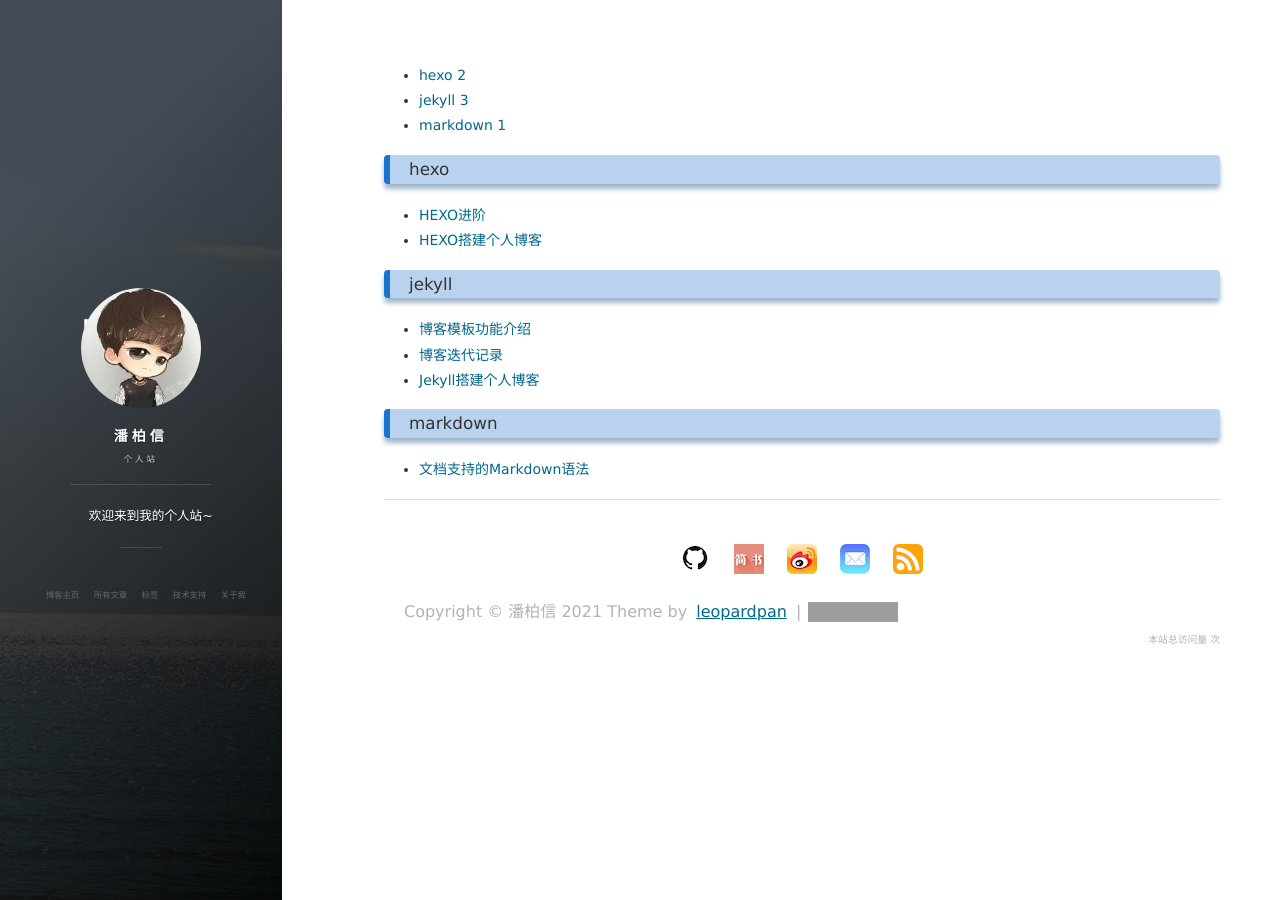
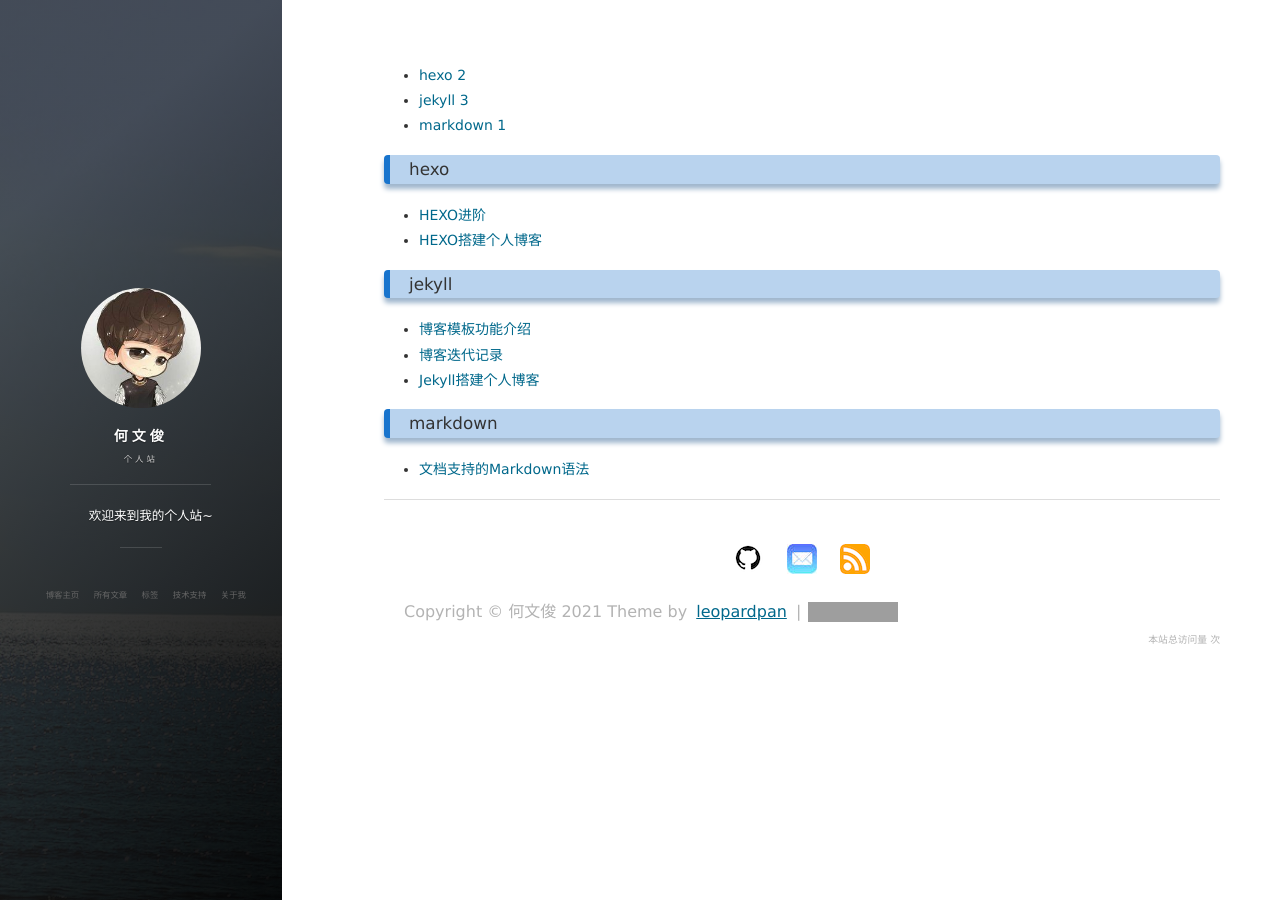
Before and after one commit to wenjun-he/wenjun-he.github.io, a Jekyll site: the page built from tags.html, in a window 1280 px wide. Built offline with Jekyll 4.4.1, drawn with Linux system fonts in a browser that asks for light colours; nearby versions of some CDN libraries; comment, search, counter and statistics services are not loaded; grey boxes are pictures that could not be loaded.

Commit message:
update config

```diff
--- a/_config.yml
+++ b/_config.yml
@@ -1,11 +1,11 @@
 # Basic
-title: 潘柏信
+title: 何文俊
 subtitle: 个人站
 description: 欢迎来到我的个人站~
 # 头像里面的标题
-avatarTitle: leopardpan
+avatarTitle: hewenjun
 # 头像里面的描述
-avatarDesc: iOS / 机器学习
+avatarDesc: Stats / Machine Learning
 url: "https://leopardpan.cn"
 
 # 博客是否自动生成目录，false为不生成
@@ -14,18 +14,18 @@ enableToc: true
 # Comment
 comment:
     # livere: MTAyMC81MDk5NC8yNzQ3Ng  # https://www.livere.com
-    disqus: leopard
+    disqus: wenjun
     # uyan: 2143225  # 有言id,登录有言官网申请
 
 # Social
 social:
-    weibo: 5366874726
-    github: leopardpan
+    # weibo: 5366874726
+    github: wenjun-he
     # zhihu: panpanleopard
     # juejin: xxx
-    jianshu: 2ada30d8d0f7
+    # jianshu: 2ada30d8d0f7
     # twitter:
-    mail: leopardpan@icloud.com
+    mail: onedream1216@163.com
 
 
 # 百度统计
```
